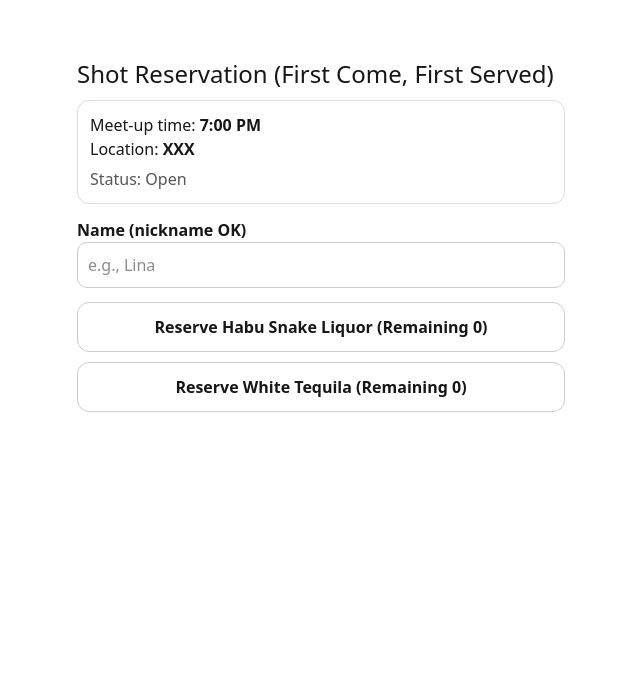
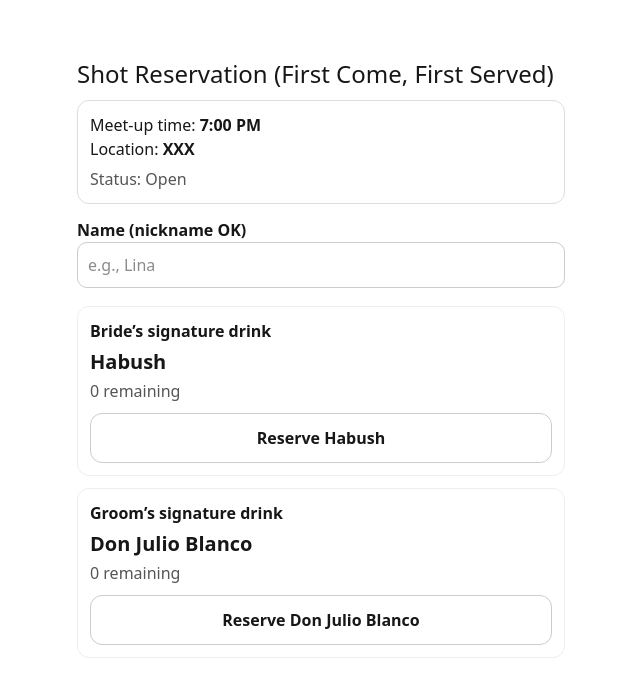
Before and after one commit to Marinchama/wedding-shot, a Next.js app: page / in a window 1280 px wide. Shown: the top 696 px of the page, without its empty margins (319-959 px from the left). Built offline with nearby package versions, Linux system fonts and the light colour scheme; no server answers; the database is empty.

Commit message:
Update page.tsx

```diff
--- a/app/page.tsx
+++ b/app/page.tsx
@@ -1,13 +1,11 @@
 "use client";
-
-// force redeploy
 
 import { useEffect, useState } from "react";
 import { supabase } from "../src/lib/supabaseClient";
 
 type Settings = { event_time: string; location: string; is_open: boolean };
 
-// item を固定の union にする
+// 予約対象を固定の union にする
 type Item = "habu" | "tequila";
 type Inv = Record<Item, number>;
 
@@ -38,13 +36,16 @@
     if (i) {
       const next: Inv = { habu: 0, tequila: 0 };
 
-      for (const row of i as { item: Item; remaining: number | null }[]) {
-        next[row.item] = row.remaining ?? 0;
+      // Supabase からは string で返ってくるので、ガードしてから代入
+      for (const row of i as { item: string; remaining: number | null }[]) {
+        if (row.item === "habu" || row.item === "tequila") {
+          next[row.item] = row.remaining ?? 0;
+        }
       }
 
       setInv(next);
     }
-  } // ← ★これが抜けてた！（loadPublic を閉じる）
+  }
 
   useEffect(() => {
     loadPublic();
@@ -78,8 +79,12 @@
     }
   }
 
-  const habuLabel = "Habu Snake Liquor";
-  const tequilaLabel = "White Tequila";
+  // 表示名（希望の文言）
+  const brideTitle = "Bride’s signature drink";
+  const brideDrinkName = "Habush";
+
+  const groomTitle = "Groom’s signature drink";
+  const groomDrinkName = "Don Julio Blanco";
 
   return (
     <main style={{ maxWidth: 520, margin: "40px auto", padding: 16, fontFamily: "system-ui" }}>
@@ -94,9 +99,7 @@
         <div>
           Location: <b>{settings.location}</b>
         </div>
-        <div style={{ marginTop: 6, color: "#555" }}>
-          Status: {settings.is_open ? "Open" : "Closed"}
-        </div>
+        <div style={{ marginTop: 6, color: "#555" }}>Status: {settings.is_open ? "Open" : "Closed"}</div>
       </div>
 
       <label style={{ display: "block", marginTop: 14, fontWeight: 700 }}>
@@ -106,20 +109,21 @@
         value={name}
         onChange={(e) => setName(e.target.value)}
         placeholder="e.g., Lina"
-        style={{
-          width: "100%",
-          padding: 10,
-          fontSize: 16,
-          borderRadius: 10,
-          border: "1px solid #ccc",
-        }}
+        style={{ width: "100%", padding: 10, fontSize: 16, borderRadius: 10, border: "1px solid #ccc" }}
       />
 
-      <div style={{ display: "grid", gap: 10, marginTop: 14 }}>
+      {/* Bride */}
+      <div style={{ marginTop: 18, padding: 12, border: "1px solid #eee", borderRadius: 12 }}>
+        <div style={{ fontSize: 16, fontWeight: 800 }}>{brideTitle}</div>
+        <div style={{ fontSize: 20, fontWeight: 900, marginTop: 4 }}>{brideDrinkName}</div>
+        <div style={{ color: "#555", marginTop: 2 }}>{inv.habu} remaining</div>
+
         <button
           onClick={() => claim("habu")}
           disabled={loading || !settings.is_open || inv.habu <= 0}
           style={{
+            width: "100%",
+            marginTop: 10,
             padding: 12,
             fontSize: 16,
             borderRadius: 12,
@@ -127,13 +131,22 @@
             fontWeight: 700,
           }}
         >
-          Reserve {habuLabel} (Remaining {inv.habu})
+          Reserve {brideDrinkName}
         </button>
+      </div>
+
+      {/* Groom */}
+      <div style={{ marginTop: 12, padding: 12, border: "1px solid #eee", borderRadius: 12 }}>
+        <div style={{ fontSize: 16, fontWeight: 800 }}>{groomTitle}</div>
+        <div style={{ fontSize: 20, fontWeight: 900, marginTop: 4 }}>{groomDrinkName}</div>
+        <div style={{ color: "#555", marginTop: 2 }}>{inv.tequila} remaining</div>
 
         <button
           onClick={() => claim("tequila")}
           disabled={loading || !settings.is_open || inv.tequila <= 0}
           style={{
+            width: "100%",
+            marginTop: 10,
             padding: 12,
             fontSize: 16,
             borderRadius: 12,
@@ -141,7 +154,7 @@
             fontWeight: 700,
           }}
         >
-          Reserve {tequilaLabel} (Remaining {inv.tequila})
+          Reserve {groomDrinkName}
         </button>
       </div>
 
```
